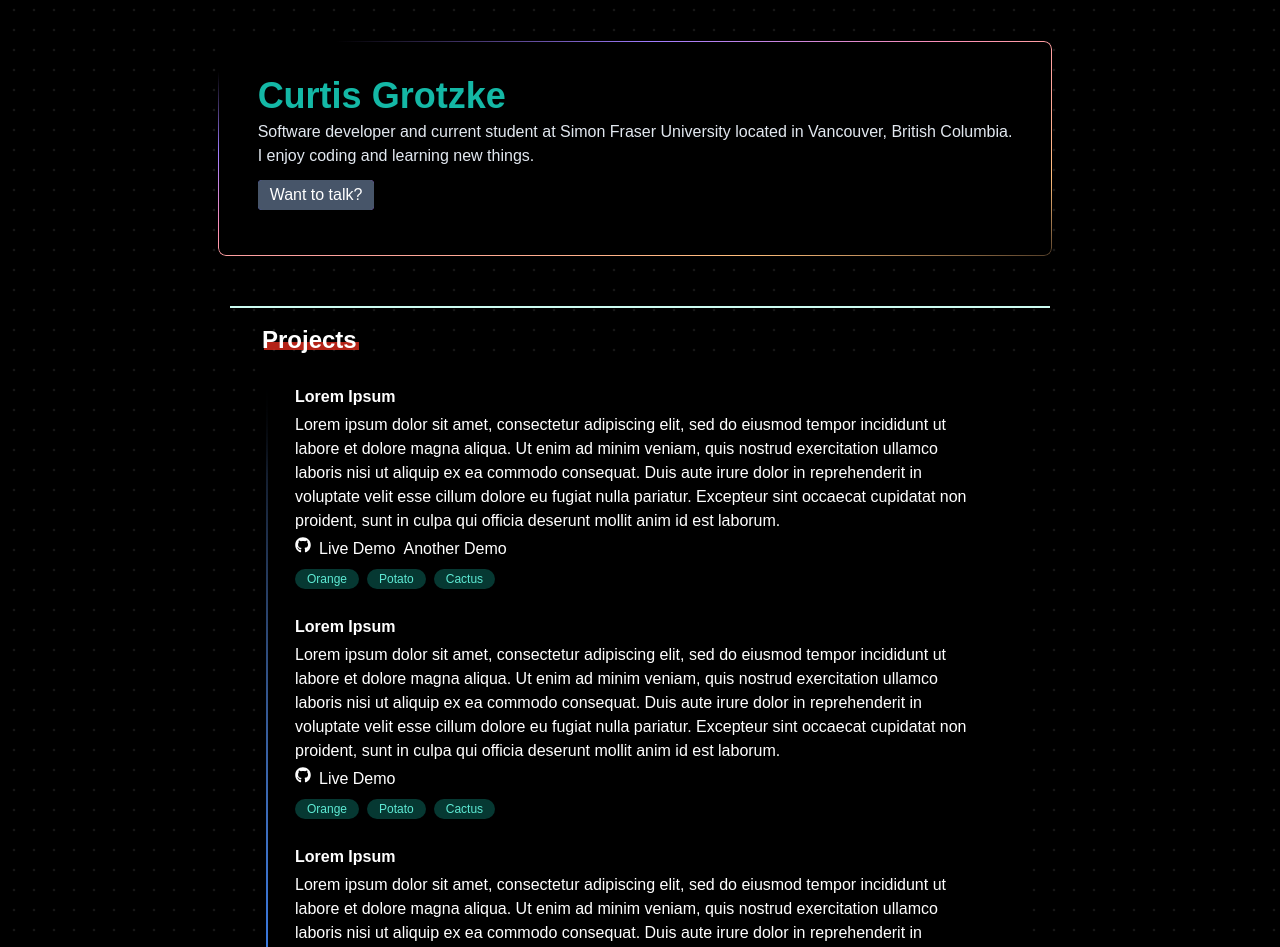
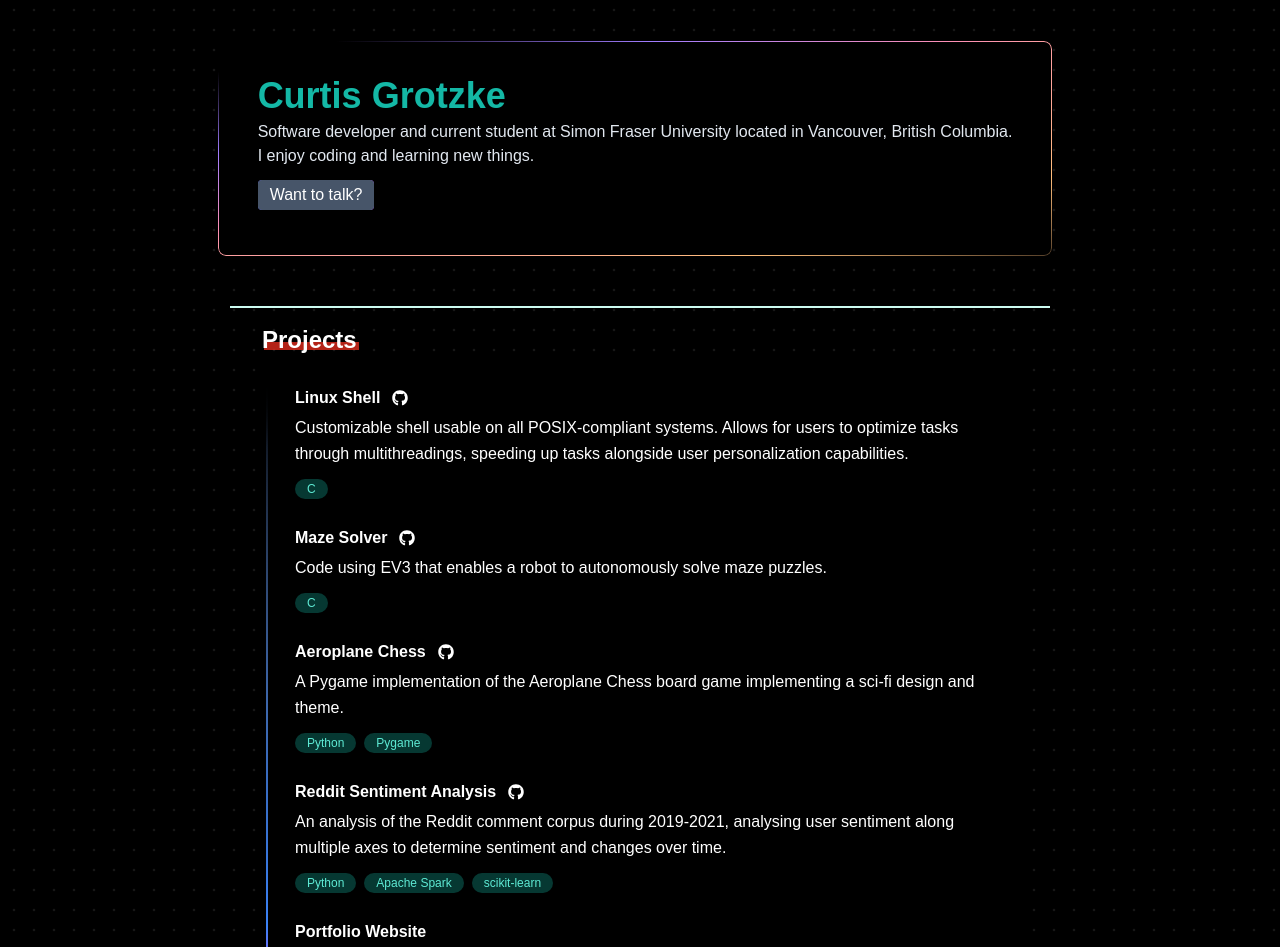
Before and after one commit to curtiszki/curtiszki.github.io, a Next.js app: page / in a window 1280 px wide. Shown: the top 947 px of the page. Built offline with nearby package versions, Linux system fonts and the light colour scheme.

Commit message:
Added basic project information

```diff
--- a/app/page.tsx
+++ b/app/page.tsx
@@ -7,7 +7,7 @@ import { HeroHighlight } from "@/components/ui/hero-highlight";
 
 export default function Home() {
   return (
-    <main className="w-full min-h-[100%] relative overflow-hidden mx-auto bg-black text-white sm:px-[10px] md:px-[8px] lg:px-[4px]">
+    <main className="w-full min-h-[100%] relative overflow-hidden mx-auto bg-black text-white sm:px-[10px] md:px-[8px] lg:px-[4px] leading-relaxed">
       <HeroHighlight
           containerClassName={`relative w-full bg-transparent`}
           className={'opacity-100 h-full flex flex-col items-center justify-center py-[16px]'}
--- a/components/About.tsx
+++ b/components/About.tsx
@@ -10,7 +10,9 @@ const About = () => {
             />
         <SectionContent>
             <p>
-                Lorem ipsum dolor sit amet, consectetur adipiscing elit, sed do eiusmod tempor incididunt ut labore et dolore magna aliqua. Ut enim ad minim veniam, quis nostrud exercitation ullamco laboris nisi ut aliquip ex ea commodo consequat. Duis aute irure dolor in reprehenderit in voluptate velit esse cillum dolore eu fugiat nulla pariatur. Excepteur sint occaecat cupidatat non proident, sunt in culpa qui officia deserunt mollit anim id est laborum.
+                Hello, there! I&apos;m a current undergraduate student undertaking the Software Systems program at Simon Fraser University.
+                Software development is something I developed a passion for after attempting to understand how to create mods for games &#40;Sid Meier&apos;s Civilization and Paradox Games are something I have long been addicted to&#41;, and fully realized after building a full stack LAMP application in my spare time.
+                I enjoy drafting, designing, and implementing ideas into functional code.
             </p>
         </SectionContent>
     </SectionWrapper>
--- a/components/Projects.tsx
+++ b/components/Projects.tsx
@@ -4,57 +4,6 @@ import { SectionTitle } from './ui/section-title'
 import { Showcase } from './ui/showcase'
 
 const ProjectData = [
-    {
-        title: 'Lorem Ipsum',
-        content: (
-            <p>
-            Lorem ipsum dolor sit amet, consectetur adipiscing elit, sed do eiusmod tempor incididunt ut labore et dolore magna aliqua. Ut enim ad minim veniam, quis nostrud exercitation ullamco laboris nisi ut aliquip ex ea commodo consequat. Duis aute irure dolor in reprehenderit in voluptate velit esse cillum dolore eu fugiat nulla pariatur. Excepteur sint occaecat cupidatat non proident, sunt in culpa qui officia deserunt mollit anim id est laborum.
-            </p>
-        ),
-        repo: '#',
-        href: [
-            {
-                href: '#',
-                message: 'Live Demo'
-            },
-            {
-                href: '#',
-                message: 'Another Demo'
-            }
-        ],
-        tags: [
-            'Orange', 'Potato', 'Cactus'
-        ],
-    },
-    {
-        title: 'Lorem Ipsum',
-        content: (
-            <p>
-            Lorem ipsum dolor sit amet, consectetur adipiscing elit, sed do eiusmod tempor incididunt ut labore et dolore magna aliqua. Ut enim ad minim veniam, quis nostrud exercitation ullamco laboris nisi ut aliquip ex ea commodo consequat. Duis aute irure dolor in reprehenderit in voluptate velit esse cillum dolore eu fugiat nulla pariatur. Excepteur sint occaecat cupidatat non proident, sunt in culpa qui officia deserunt mollit anim id est laborum.
-            </p>
-        ),
-        repo: '#',
-        href: [
-            {
-                href: '#',
-                message: 'Live Demo'
-            },
-        ],
-        tags: [
-            'Orange', 'Potato', 'Cactus'
-        ],
-    },
-    {
-        title: 'Lorem Ipsum',
-        content: (
-            <p>
-            Lorem ipsum dolor sit amet, consectetur adipiscing elit, sed do eiusmod tempor incididunt ut labore et dolore magna aliqua. Ut enim ad minim veniam, quis nostrud exercitation ullamco laboris nisi ut aliquip ex ea commodo consequat. Duis aute irure dolor in reprehenderit in voluptate velit esse cillum dolore eu fugiat nulla pariatur. Excepteur sint occaecat cupidatat non proident, sunt in culpa qui officia deserunt mollit anim id est laborum.
-            </p>
-        ),
-        tags: [
-            'Orange', 'Potato', 'Cactus'
-        ],
-    },
     {
         title: 'Linux Shell',
         content: (
@@ -65,6 +14,42 @@ const ProjectData = [
         repo: 'https://github.com/curtiszki/Custom-Shell',
         tags: [
             'C'
+        ],
+    },
+    {
+        title: 'Maze Solver',
+        content: (
+            <p>
+                Code using EV3 that enables a robot to autonomously solve maze puzzles.
+            </p>
+        ),
+        repo: 'https://github.com/curtiszki/Maze-Solver',
+        tags: [
+            'C'
+        ],
+    },
+    {
+        title: 'Aeroplane Chess',
+        content: (
+            <p>
+                A Pygame implementation of the Aeroplane Chess board game implementing a sci-fi design and theme.
+            </p>
+        ),
+        repo: 'https://github.com/curtiszki/Aeroplane-Chess',
+        tags: [
+            'Python', 'Pygame'
+        ],
+    },
+    {
+        title: 'Reddit Sentiment Analysis',
+        content: (
+            <p>
+                An analysis of the Reddit comment corpus during 2019-2021, analysing user sentiment along multiple axes to determine sentiment and changes over time.
+            </p>
+        ),
+        repo: 'https://github.com/curtiszki/Reddit-Sentiment',
+        tags: [
+            'Python', 'Apache Spark', 'scikit-learn'
         ],
     },
     {
--- /dev/null
+++ b/components/Sticky.tsx
@@ -0,0 +1,9 @@
+import React from 'react'
+
+const Sticky = () => {
+  return (
+    <div>Sticky</div>
+  )
+}
+
+export default Sticky
--- a/components/index.ts
+++ b/components/index.ts
@@ -2,10 +2,12 @@ import Hero from "./Hero";
 import About from "./About";
 import Projects from "./Projects";
 import Contact from "./Contact";
+import Sticky from "./Sticky";
 
 export default {
     Hero,
     Projects,
     About,
     Contact,
+    Sticky
 }
--- a/components/ui/showcase.tsx
+++ b/components/ui/showcase.tsx
@@ -58,19 +58,23 @@ export const Showcase = ({ data }: { data: ShowcaseEntry[] }) => {
             key={index}
             className="relative cursor-pointer rounded-lg py-[4px] px-[8px] hover:shadow-[inset_0_0_0_10em_rgba(255,255,255,0.08)] border-[1px] border-transparent hover:border-slate-600/25 transition-all:ease-out duration-500"
           >
-            <div className="flex flex-col gap-y-1 group/projects">
-              <h6 className="font-bold">
-                {item.title}
-              </h6>
+            <div className="flex flex-col gap-y-1">
+              <div className="flex flex-row gap-x-2 gap-y-0 items-center">
+                <h6 className="font-bold">
+                  {item.title}
+                </h6>
+                <div className="relative left-1">
+                  {typeof item.repo === "string" &&
+                        <a className="hover:text-teal-600 duration-200 transition-colors ease-out" href={item.repo}>
+                          <FaGithub />
+                        </a>
+                  }
+                </div>
+              </div>
               <div>
                 {item.content}
               </div>
-              <div className="flex flex-row gap-2 group-hover/projects:text-teal-600 duration-500">
-                {typeof item.repo === "string" &&
-                  <a href={item.repo}>
-                    <FaGithub />
-                  </a>
-                }
+              <div>
                 {
                   item.href &&
                   item.href.map((item, idx) => (
```
